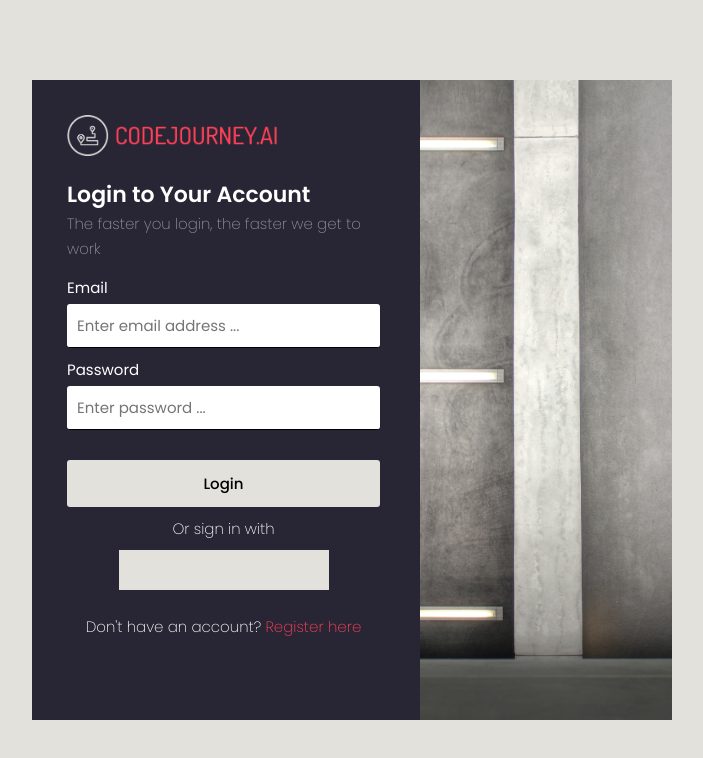
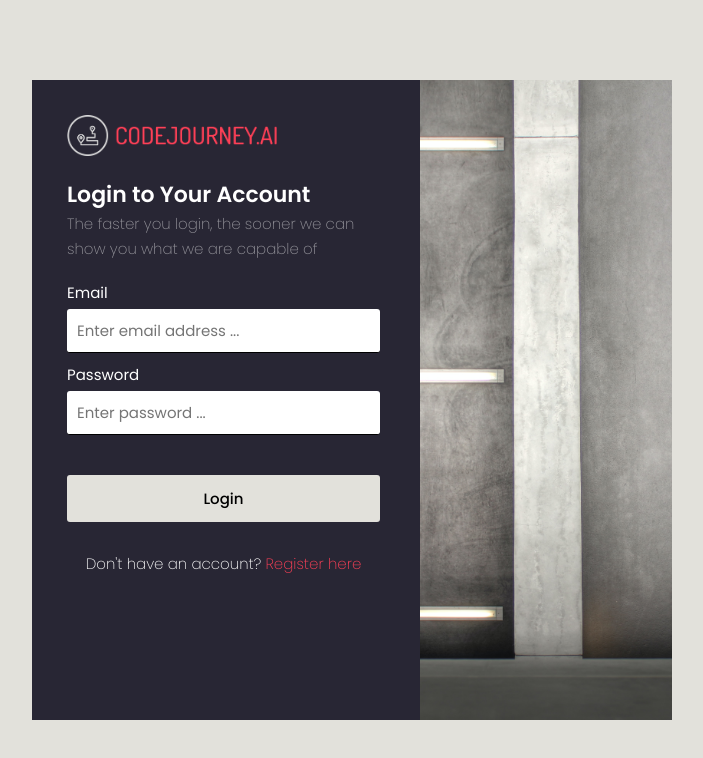
Before and after one commit to RMT36-FinalProjectTeam1/CodeJourney.AI-Client, a Vue app in the folder client/: page /login in a window 1280 px wide. Shown: the top 758 px of the page, without its empty margins (288-991 px from the left). Built offline with nearby package versions, Linux system fonts and the light colour scheme; what @kyvg/vue3-notification would draw is missing.

Commit message:
fix: login box

```diff
--- a/client/src/assets/style.css
+++ b/client/src/assets/style.css
@@ -155,6 +155,9 @@ body {
   flex-direction: column;
   margin-top: 15px;
 }
+#login-form {
+  margin-top: 20px;
+}
 
 #login-form label,
 #register-form label {
@@ -177,7 +180,7 @@ body {
 #login-form button,
 #register-form button {
   margin-top: 20px;
-  margin-bottom: 10px;
+  margin-bottom: 30px;
   border: none;
   padding: 12px;
   border-radius: 3px;
@@ -186,8 +189,8 @@ body {
   font-weight: 500;
   background: var(--light-gray-color);
 }
-#register-form button {
-  margin-bottom: 30px !important;
+#login-form button {
+  margin-top: 30px;
 }
 
 #login-form button:hover,
--- a/client/src/components/Sidebar.vue
+++ b/client/src/components/Sidebar.vue
@@ -2,7 +2,9 @@
   <section class="sidebar">
     <div class="sidebar-container">
       <div class="sidebar-logo">
-        <img src="../assets/pictures/logo.png" alt="codejourney-logo" />
+        <RouterLink to="/">
+          <img src="../assets/pictures/logo.png" alt="codejourney-logo" />
+        </RouterLink>
       </div>
       <div class="sidebar-menu">
         <div class="sidebar-schedules">
--- a/client/src/views/LoginPage.vue
+++ b/client/src/views/LoginPage.vue
@@ -4,7 +4,7 @@
       <div class="left-content">
         <img src="../assets/pictures/logo-image.png" alt="logo" />
         <h2>Login to Your Account</h2>
-        <span>The faster you login, the faster we get to work</span>
+        <span>The faster you login, the sooner we can show you what we are capable of</span>
         <form id="login-form" @submit.prevent="submitLogin">
           <label for="login-email">Email</label>
           <input
@@ -26,8 +26,6 @@
           />
           <button type="submit">Login</button>
         </form>
-        <p>Or sign in with</p>
-        <div class="google-box"></div>
         <p>Don't have an account? <RouterLink to="/register">Register here</RouterLink></p>
       </div>
       <div class="right-content">
```
Also changed, not shown: client/public/logo.png.
